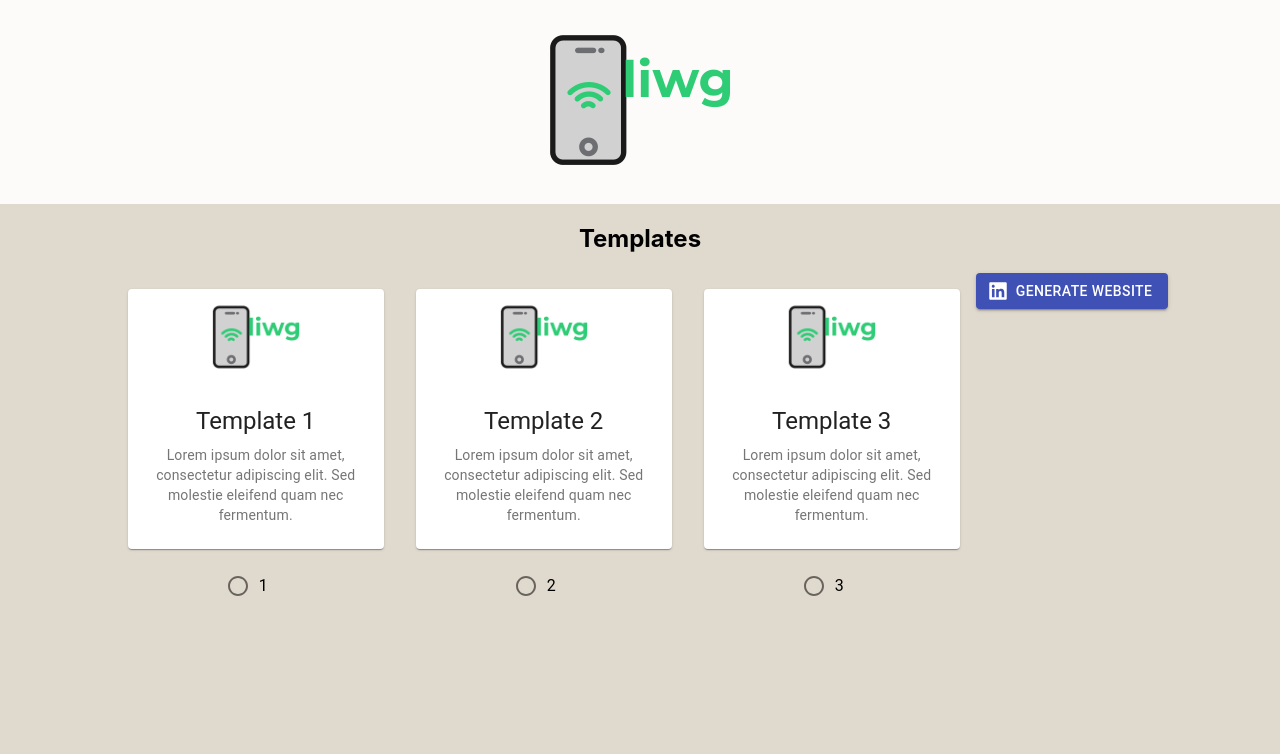
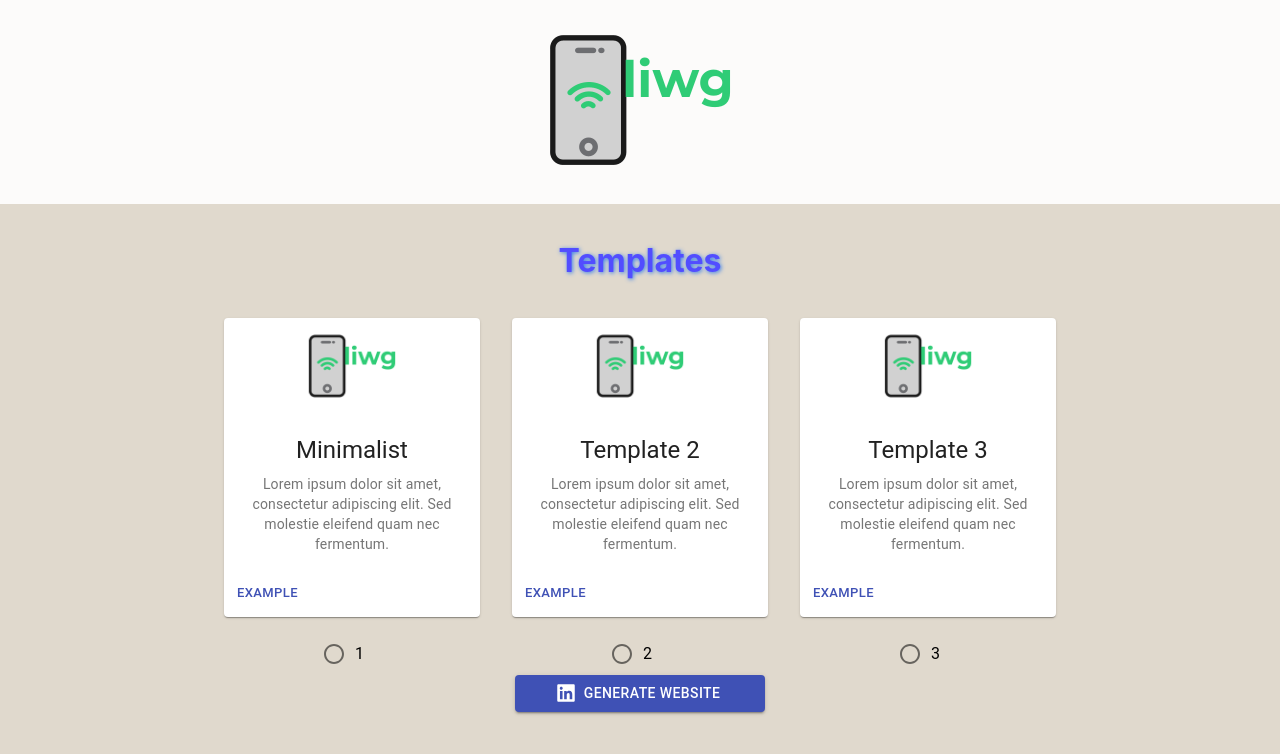
Before and after one commit to ahmedsakr/liwg, a React (Create React App) app in the folder landing-page/: page / in a window 1280 px wide. Shown: the top 754 px of the page. Built offline with nearby package versions, Linux system fonts and the light colour scheme.

Commit message:
updated styles and example link on template card

```diff
--- a/landing-page/src/App.js
+++ b/landing-page/src/App.js
@@ -1,12 +1,12 @@
-import React from 'react';
+import React, { useState, useEffect } from 'react';
 import logo from './images/liwg-logo-200x200.png'
 import LinkedInLogin from './Components/LinkedInLogin';
 import TemplateSelect from './Components/TemplateSelect'
 import { Paper } from '@material-ui/core';
-import { withStyles } from '@material-ui/core/styles';
+import { makeStyles } from '@material-ui/core/styles';
 import flowStates from './FlowStates';
 
-const styles = {
+const styles = makeStyles({
 
     app: {
       textAlign: 'center',
@@ -25,25 +25,20 @@ const styles = {
       margin: '16px',
       display: 'inline-block'
     },
-};
+});
 
-class App extends React.Component  {
+const App = () => {
 
-  state = {
-    userState : flowStates.AUTH_SUCCESS
-  }
+  const classes  = styles();
+  const [userState, setUserState] = useState(flowStates.AUTH_SUCCESS);
 
-  componentDidMount(){
+  useEffect(() => {
     document.body.style.backgroundColor = '#e0d9cd';
-  }
-
-  render() {
-
-    const { classes } = this.props;
+  }, []);
 
   var flowContent = null;
 
-    switch(this.state.userState) {
+  switch(userState) {
 
     case flowStates.SIGN_IN:
       flowContent =
@@ -83,8 +78,8 @@ class App extends React.Component  {
 
     </div>
   );
-  }
+
 
 }
 
-export default withStyles(styles)(App);
+export default App;
--- a/landing-page/src/Components/Template.js
+++ b/landing-page/src/Components/Template.js
@@ -5,6 +5,8 @@ import Card from '@material-ui/core/Card';
 import CardContent from '@material-ui/core/CardContent';
 import CardMedia from '@material-ui/core/CardMedia';
 import Typography from '@material-ui/core/Typography';
+import CardActions from '@material-ui/core/CardActions';
+import Button from '@material-ui/core/Button';
 import { makeStyles } from '@material-ui/core/styles';
 
 const styles = makeStyles({
@@ -17,7 +19,7 @@ const styles = makeStyles({
 
 const Template = (props) =>  {
 
-    const classes  = styles();
+    const classes = styles();
 
     return (
         <div>
@@ -31,6 +33,9 @@ const Template = (props) =>  {
                         {props.description}
                     </Typography>
                 </CardContent>
+                <CardActions>
+                    <Button size="small" color="primary" href={"/example?template=" + props.value} target="_blank">Example</Button>
+                </CardActions>
             </Card>
             <FormControlLabel value={props.value} control={<Radio color="primary"/>} label={props.value}/>
         </div>
--- a/landing-page/src/Components/TemplateSelect.js
+++ b/landing-page/src/Components/TemplateSelect.js
@@ -1,28 +1,49 @@
-import React from 'react';
+import React, { useState } from 'react';
 import RadioGroup from '@material-ui/core/RadioGroup';
 import FormControl from '@material-ui/core/FormControl';
 import Template from './Template';
 import logo from './../images/liwg-logo-200x200.png'
 import { Button } from '@material-ui/core';
 import { FaLinkedin } from 'react-icons/fa';
+import { makeStyles } from '@material-ui/core/styles';
 
-class TemplateSelect extends React.Component  {
+const styles = makeStyles({
 
-    state = {
-        selectedTemplate : 0
+    Button: {
+        display: 'flex',
+        width: '250px',
+        marginLeft: 'auto',
+        marginRight: 'auto'
+    },
+
+    Container: {
+        padding: '16px',
+    },
+
+    Title: {
+        color: '#524dff',
+        textShadow: '1px 1px 4px #347deb'
+    }
+});
+
+const TemplateSelect = (props) =>  {
+
+    const classes = styles();
+    const [selectedTemplate, selectTemplate] = useState(0);
+
+    const handleChange = (event) => {
+         selectTemplate(parseInt(event.target.value));
     }
 
-    render() {
-
     return (
-            <div>
-                <h2>Templates</h2>
+        <div className={classes.Container}>
+            <h1 className={classes.Title}>Templates</h1>
 
             <FormControl component="fieldset">
-                    <RadioGroup row onChange={(event) => this.handleChange(event)}>
+                <RadioGroup row onChange={(event) => handleChange(event)}>
                     <Template
                         value="1"
-                            name="Template 1"
+                        name="Minimalist"
                         image={logo}
                         description="Lorem ipsum dolor sit amet, consectetur adipiscing elit. Sed molestie eleifend quam nec fermentum."
                     />
@@ -41,16 +62,9 @@ class TemplateSelect extends React.Component  {
                 </RadioGroup>
             </FormControl>
 
-                <Button variant="contained" color="primary" startIcon={<FaLinkedin/>} href={"/generate?template=" + this.state.selectedTemplate}>Generate Website</Button>
+            <Button className={classes.Button} variant="contained" color="primary" startIcon={<FaLinkedin/>} href={"/generate?template=" + selectedTemplate}>Generate Website</Button>
         </div>
-
     );
 }
 
-    handleChange(event){
-        this.setState({selectedTemplate : parseInt(event.target.value)});
-    }
-
-}
-
 export default TemplateSelect;
```
Lines whose indentation alone changed are shown as unchanged.
